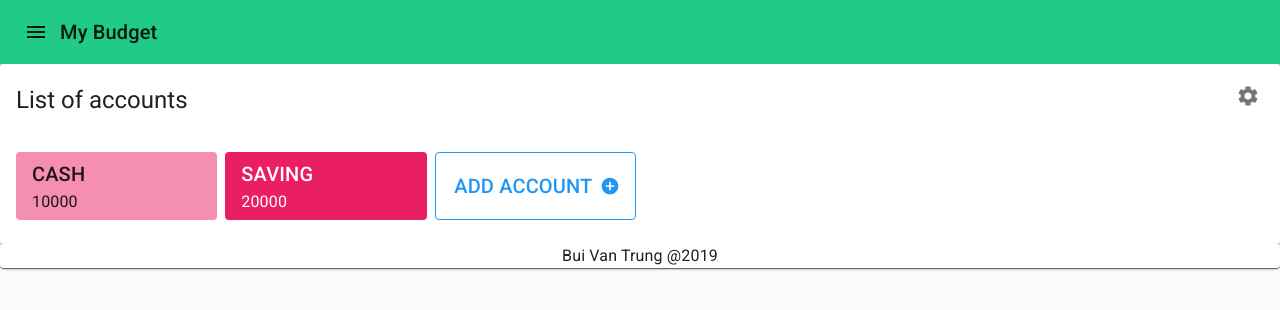
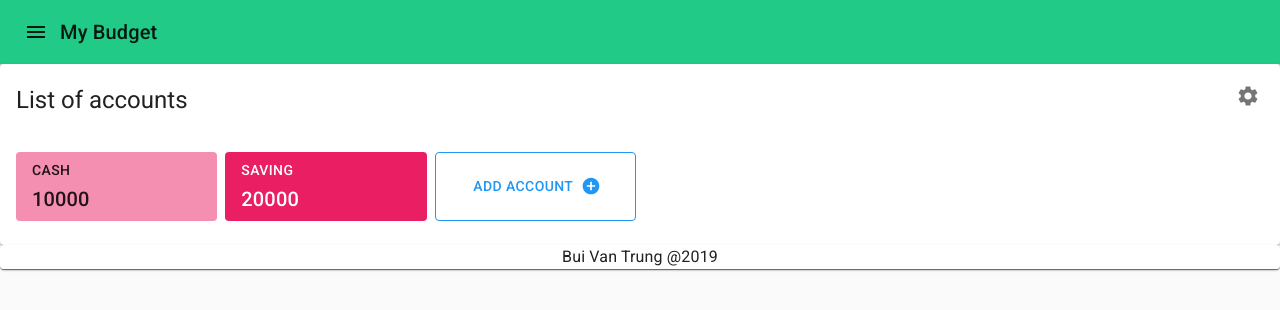
Before and after one commit to BuiKiem/my-budget, a React (Create React App) app in the folder frontend/: page / in a window 1280 px wide. Shown: the top 310 px of the page. Built offline with nearby package versions, Linux system fonts and the light colour scheme.

Commit message:
Change button variant

```diff
--- a/frontend/src/components/accounts/Account/Account.js
+++ b/frontend/src/components/accounts/Account/Account.js
@@ -30,11 +30,11 @@ export const Account = ({ account: { name, balance, color } }) => {
         contained: classes.contained
       }}
     >
-      <Typography variant="h6" component="h3">
+      <Typography variant="button" component="h3">
         {name}
       </Typography>
 
-      <Typography variant="body1" component="h4" display="block">
+      <Typography variant="h6" component="h4">
         {balance}
       </Typography>
     </Button>
--- a/frontend/src/components/accounts/AddAccountButton/AddAccountButton.js
+++ b/frontend/src/components/accounts/AddAccountButton/AddAccountButton.js
@@ -22,7 +22,7 @@ export const AddAccountButton = () => {
       variant="outlined"
       endIcon={<AddCircleIcon />}
     >
-      <Typography variant="h6" component="h3">
+      <Typography variant="button" component="h3">
         Add account
       </Typography>
     </Button>
```
